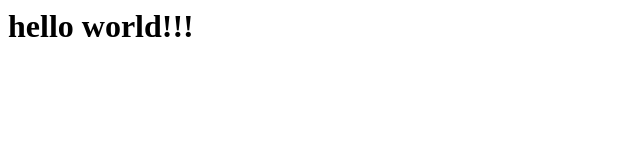
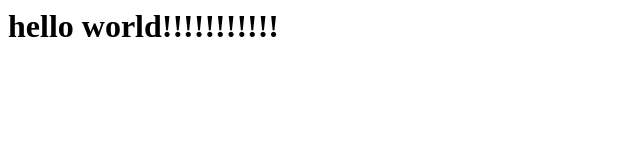
Before and after one commit to nugurejeil/git_test, a plain HTML site: page index.html in a window 1280 px wide. Shown: the whole page, without its empty margins (0-640 px from the left). Drawn offline with Linux system fonts and the light colour scheme.

Commit message:
Update index.html

```diff
--- a/index.html
+++ b/index.html
@@ -1 +1 @@
-<h1>hello world!!!</h1>
+<h1>hello world!!!!!!!!!!!</h1>
```
